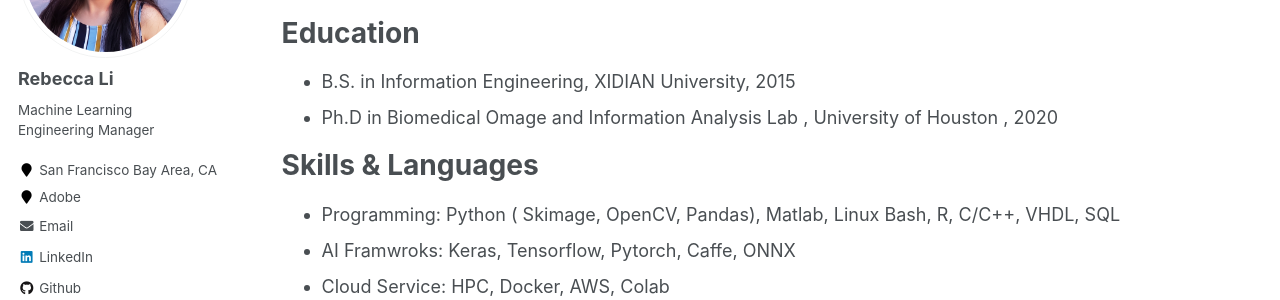
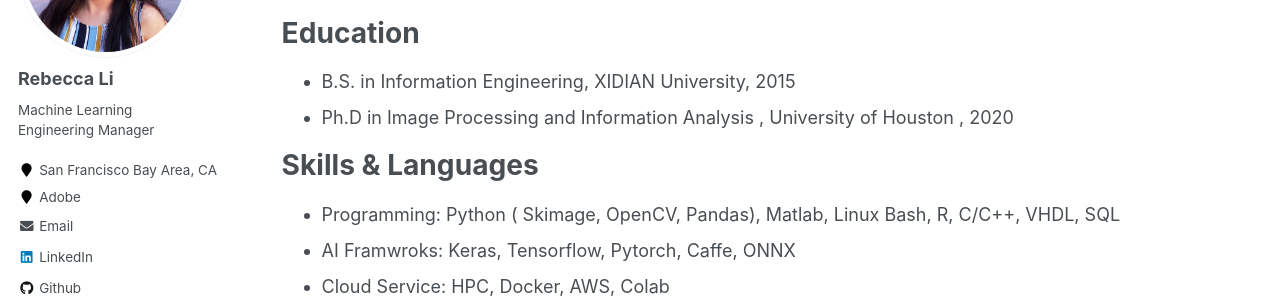
Before and after one commit to Xiaoyang-Rebecca/xiaoyang-rebecca.github.io, a Jekyll site: the page built from _pages/cv.md, in a window 1280 px wide and 900 px high, scrolled down 1203 px. Shown: the part 153-453 px from the top of the window. Built offline with Jekyll 4.4.1, drawn with Linux system fonts in a browser that asks for light colours; some web fonts are replaced.

Commit message:
Update cv.md

```diff
--- a/_pages/cv.md
+++ b/_pages/cv.md
@@ -49,7 +49,7 @@
 Education
 ======
 * B.S. in Information Engineering, XIDIAN University, 2015
-* Ph.D in Biomedical Omage and Information Analysis Lab , University of Houston , 2020
+* Ph.D in Image Processing and Information Analysis , University of Houston , 2020
 
 Skills & Languages
 ======
```
